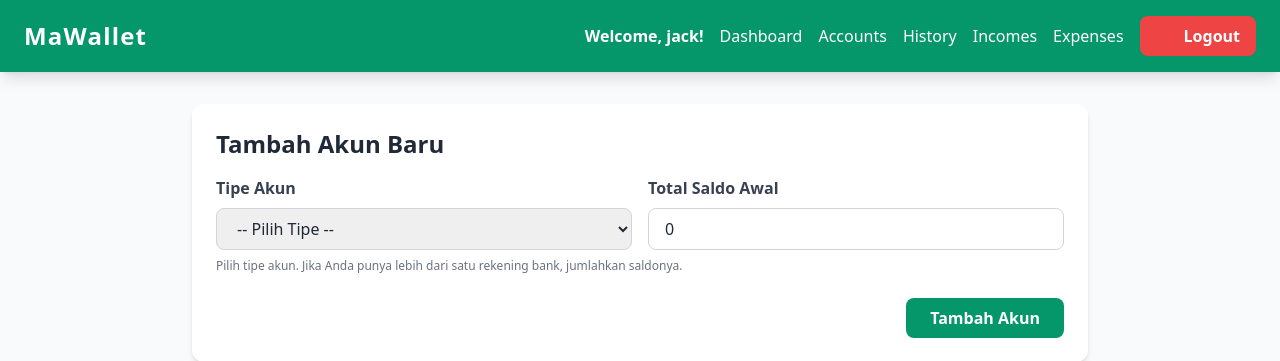
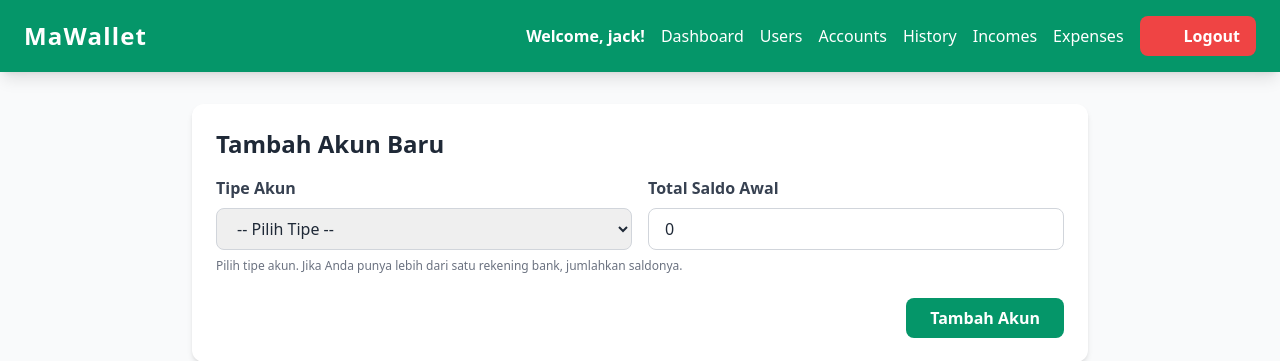
Before and after one commit to N4thhh/Projeck_WebPrak, a PHP site: page /Projeck_WebPrak/views/accounts.php in a window 1280 px wide. Shown: the top 361 px of the page. Run offline with PHP 8.4, Linux system fonts and the light colour scheme; a user stored in the database is signed in; data comes from the database, SQL or seed files in the repository; some libraries are stand-ins or nearby versions.

Commit message:
update header

```diff
--- a/includes/header.php
+++ b/includes/header.php
@@ -24,6 +24,7 @@ require_once __DIR__ . '/config.php';
                 <?php if ($is_logged_in): ?>
                     <span class="font-semibold hidden md:inline">Welcome, <?= htmlspecialchars($username); ?>!</span>
                     <a href="<?= htmlspecialchars($base_url) ?>/views/dashboard.php" class="hover:text-emerald-200">Dashboard</a>
+                    <a href="<?= htmlspecialchars($base_url) ?>/views/users.php" class="hover:text-emerald-200">Users</a>
                     <a href="<?= htmlspecialchars($base_url) ?>/views/accounts.php" class="hover:text-emerald-200">Accounts</a>
                     <a href="<?= htmlspecialchars($base_url) ?>/views/history.php" class="hover:text-emerald-200">History</a>
                     <a href="<?= htmlspecialchars($base_url) ?>/views/incomes.php" class="hover:text-emerald-200">Incomes</a>
```
